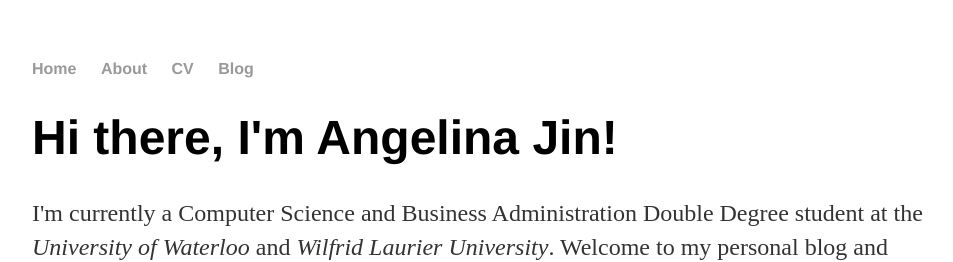
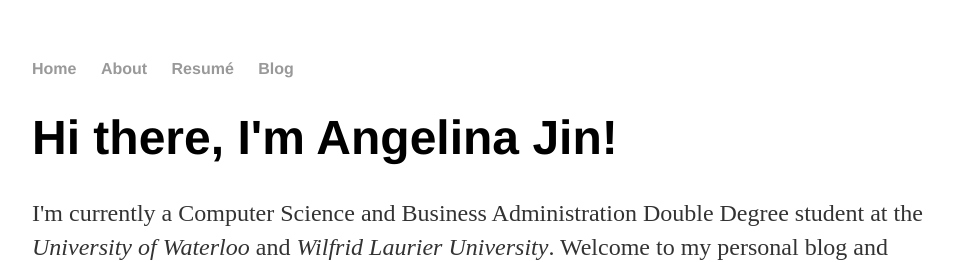
Before and after one commit to angelinajin/angelinajin.github.io, a Jekyll site: the page built from index.html, in a window 1280 px wide. Shown: the top 262 px of the page, without its empty margins (160-1113 px from the left). Built offline with Jekyll 4.4.1, drawn with Linux system fonts in a browser that asks for light colours.

Commit message:
Included resumé

```diff
--- a/_layouts/default.html
+++ b/_layouts/default.html
@@ -10,7 +10,7 @@
 	    		<ul>
 	        		<li><a href="/">Home</a></li>
 		        	<li><a href="/about">About</a></li>
-	        		<li><a href="/cv">CV</a></li>
+	        		<li><a href="/RESUME FINAL.pdf">Resumé</a></li>
 	        		<li><a href="/blog">Blog</a></li>
 	    		</ul>
 			</nav>
```
